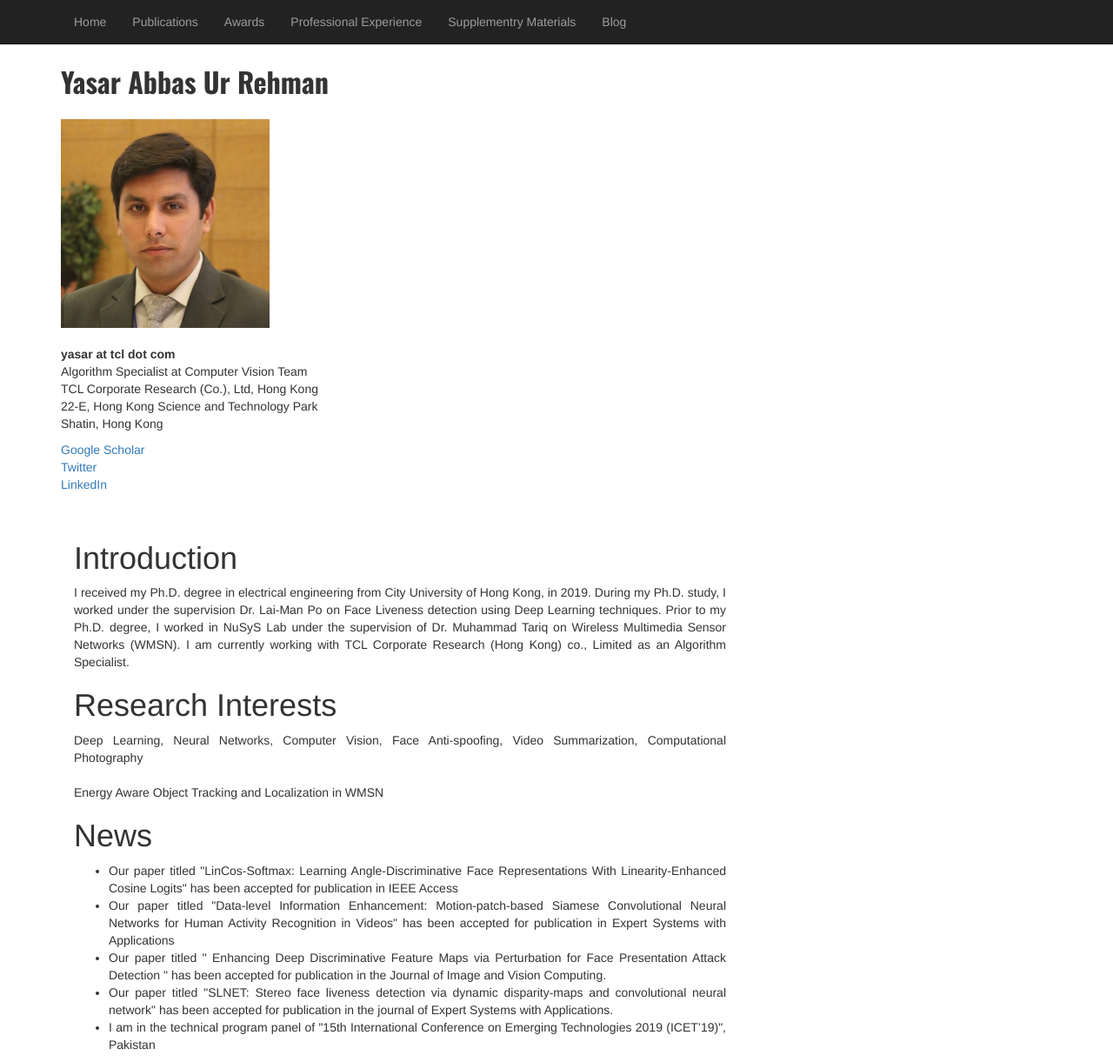
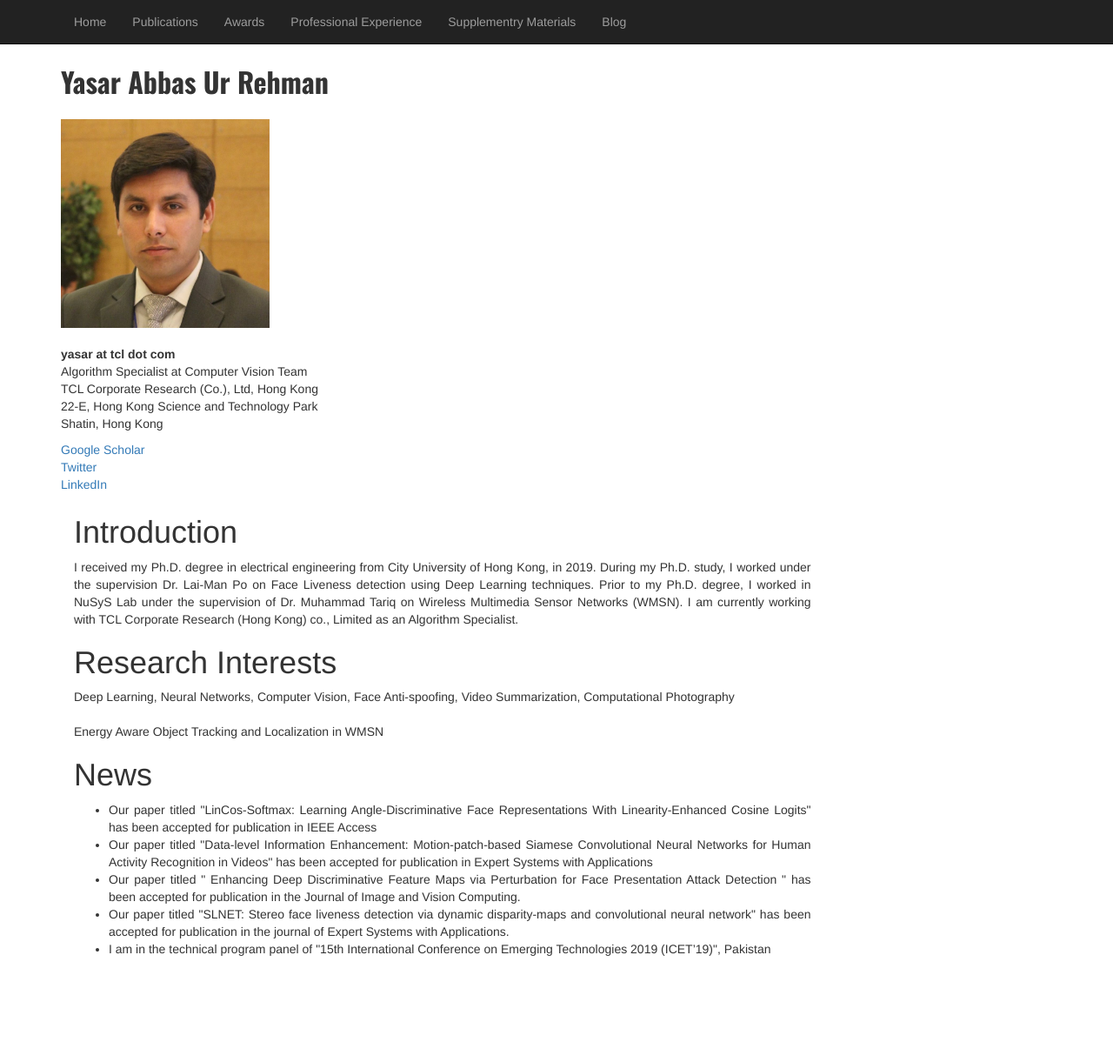
Before and after one commit to yasar-rehman/yasar, a Jekyll site: the page built from index.html, in a window 1280 px wide. Shown: the whole page at 87% size. Built offline with Jekyll 4.4.1, drawn with Linux system fonts in a browser that asks for light colours; after the commit the page ends 1111 px from its top, so only the background shows below that.

Commit message:
Update index.html

```diff
--- a/index.html
+++ b/index.html
@@ -4,10 +4,11 @@ title: yasar
 ---
    <div class="container">
         <div class="row">
+	<!-- Entries Column -->
 		     <div class=col-md-3; col-sm-3">
                		 <div style="font-family: 'Oswald', sans-serif; font-size: 32px;"><b>Yasar Abbas Ur Rehman</b></div><br>
-			  <div class="row"> <div class="col-md-8"><img class="img-responsive" src="images/my_profile.jpg" alt="" style="width:240px;height:240px;">
-				  </div></div><br>
+			  <div><img class="img-responsive" src="images/my_profile.jpg" alt="" style="width:240px;height:240px;">
+			  </div><br>
                 		<div>
 				<p><b>yasar at tcl dot com</b><br>
                			Algorithm Specialist at Computer Vision Team<br>
@@ -22,12 +23,14 @@ title: yasar
             		</div>
 
 
-                 <!-- Entries Column -->
-            <div class="col-md-8; col-sm-8" style="margin-top:3%; text-align:justify;">
+
+             <div class="col-md-9; col-sm-9">
+	      <div style="margin-top:3%; text-align:justify;">
 			<h1>Introduction</h1>
 			<p> I received my Ph.D. degree in electrical engineering from City University of Hong Kong, in 2019.
 				During my Ph.D. study, I worked under the supervision Dr. Lai-Man Po on Face Liveness detection using Deep Learning techniques.
-				Prior to my Ph.D. degree, I worked in NuSyS Lab under the supervision of Dr. Muhammad Tariq on Wireless Multimedia Sensor Networks  (WMSN).
+				Prior to my Ph.D. degree, I worked in NuSyS Lab under the supervision of
+			        Dr. Muhammad Tariq on Wireless Multimedia Sensor Networks  (WMSN).
 				I am currently working with  TCL Corporate Research (Hong Kong) co., Limited  as an Algorithm Specialist.
 			</p>
 			<h1>Research Interests</h1>
@@ -40,8 +43,10 @@ title: yasar
 			<h1>News</h1>
 			<p>
 			<ul>
-			<li>Our paper titled "LinCos-Softmax: Learning Angle-Discriminative Face Representations With Linearity-Enhanced Cosine Logits" has been accepted for publication in IEEE Access </li>
-			<li>Our paper titled "Data-level Information Enhancement: Motion-patch-based Siamese Convolutional Neural Networks for Human Activity Recognition in Videos" has been accepted for publication in Expert Systems with Applications </li>
+			<li>Our paper titled "LinCos-Softmax: Learning Angle-Discriminative Face Representations With Linearity-Enhanced Cosine Logits"
+			has been accepted for publication in IEEE Access </li>
+			<li>Our paper titled "Data-level Information Enhancement: Motion-patch-based Siamese Convolutional Neural Networks for Human Activity
+			  Recognition in Videos" has been accepted for publication in Expert Systems with Applications </li>
 			<li>Our paper titled " Enhancing Deep Discriminative Feature Maps via Perturbation for Face Presentation Attack Detection "
 			has been accepted for publication in the Journal of Image and Vision Computing.</li>
 			<li>Our paper titled "SLNET:  Stereo face liveness detection via dynamic disparity-maps and convolutional neural network"
@@ -52,3 +57,4 @@ title: yasar
 	</div>
 	</div>
 	</div>
+	</div>
```
